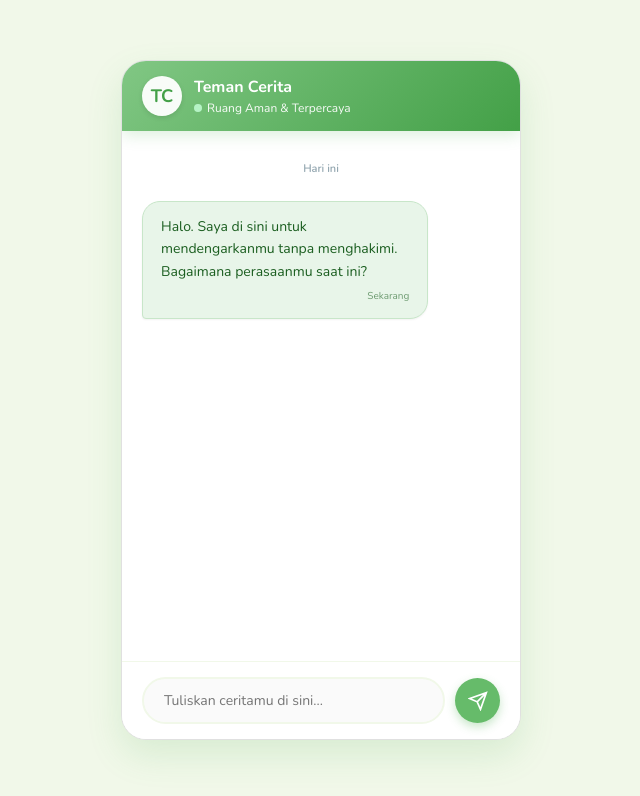
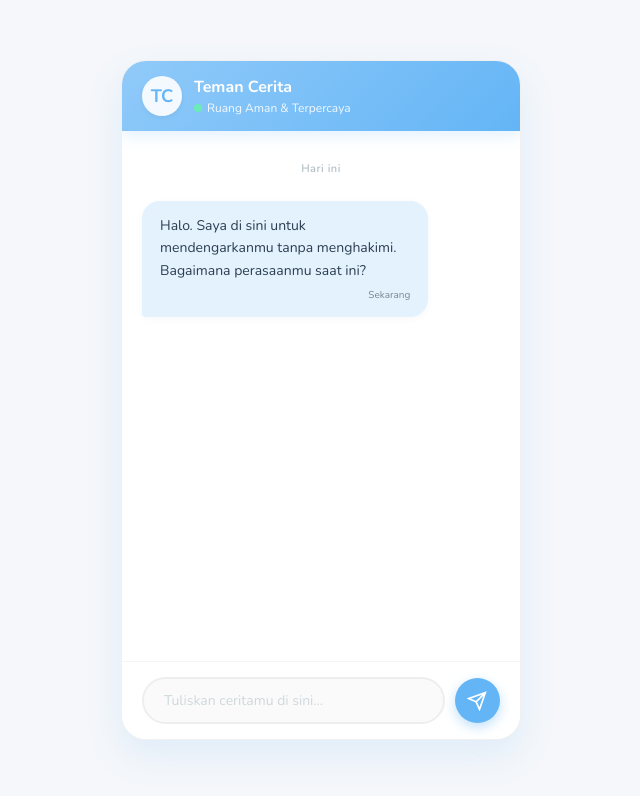
Before and after one commit to Aristoabd/konstruksi, a plain HTML site: page index.html in a window 1280 px wide. Shown: the whole page, without its empty margins (319-959 px from the left). Drawn offline with nearby package versions, Linux system fonts and the light colour scheme.

Commit message:
Update style.css

```diff
--- a/style.css
+++ b/style.css
@@ -1,26 +1,24 @@
 :root {
-    /* --- PALET WARNA BARU (HEALING GREEN) --- */
+    /* --- PALET WARNA BARU (LEBIH TERANG/BRIGHT) --- */
 
-    /* HIJAU (Healing & Growth): Menyeimbangkan emosi & mengurangi stres visual */
-    --primary-green: #66BB6A;      /* Warna Utama (Tombol & Ikon) */
-    --header-grad-1: #81C784;      /* Gradasi Hijau Muda */
-    --header-grad-2: #43A047;      /* Gradasi Hijau Daun */
+    /* Biru Cerah (Langit): Memberikan kesan ruang aman yang luas & tenang */
+    /* Menggantikan biru yang terlalu 'corporate' menjadi lebih friendly */
+    --primary-blue: #64B5F6;       /* Tombol & Aksen Utama */
+    --header-gradient-1: #90CAF9;  /* Gradasi Header Kiri */
+    --header-gradient-2: #64B5F6;  /* Gradasi Header Kanan */
 
-    /* BUBBLE BOT: Hijau Sangat Muda */
-    /* Hijau muda membantu menenangkan pikiran [cite: 8, 11] */
-    --bot-bg: #E8F5E9;
-    --bot-text: #1B5E20;           /* Teks hijau tua agar kontras & terbaca */
+    /* Hijau Mint: Kesan healing yang segar & ringan di mata */
+    --bot-bg: #E3F2FD;             /* Background pesan bot (Biru-putih sangat muda) */
+    --bot-text: #2c3e50;           /* Teks bot (Abu tua agar kontras) */
 
-    /* BUBBLE USER: Pink Pastel Tetap Dipertahankan */
-    /* Pink memberi kesan 'warm emotional support' & empati [cite: 15, 16] */
-    --user-bg: #FFCDD2;
-    --user-text: #5D4037;          /* Coklat tua (kombinasi hijau+coklat = membumi/grounding)  */
+    /* Pink Blush: Kehangatan emosional yang lembut */
+    --user-bg: #FFCDD2;            /* Background pesan user (Pink muda) */
+    --user-text: #5D4037;          /* Teks user (Coklat tua lembut, bukan hitam) */
 
-    /* NETRAL: Putih (Clean Minimalist) */
-    /* Putih memberi kesan ruang terbuka & tidak membebani emosi [cite: 20, 21] */
-    --bg-app: #F1F8E9;             /* Latar belakang aplikasi (Hijau pupus sangat tipis) */
-    --chat-bg: #FFFFFF;            /* Area chat putih bersih */
-    --input-bg: #FAFAFA;
+    /* Putih & Netral: Minimalis & Bersih */
+    --bg-app: #F5F7FA;             /* Latar belakang luar aplikasi */
+    --chat-bg: #FFFFFF;            /* Latar belakang area chat */
+    --input-bg: #FAFAFA;           /* Background kolom ketik */
 }
 
 /* Reset & Font */
@@ -28,7 +26,7 @@
     margin: 0;
     padding: 0;
     box-sizing: border-box;
-    font-family: 'Nunito', sans-serif;
+    font-family: 'Nunito', 'Segoe UI', Tahoma, Geneva, Verdana, sans-serif;
 }
 
 body {
@@ -39,6 +37,7 @@ body {
     align-items: center;
 }
 
+/* Container Utama */
 .chat-wrapper {
     width: 100%;
     height: 100%;
@@ -48,45 +47,45 @@ body {
     padding: 20px;
 }
 
-/* BOX UTAMA */
 .chat-container {
     width: 100%;
-    max-width: 400px;
+    max-width: 400px; /* Sedikit lebih ramping agar elegan */
     height: 85vh;
     background: var(--chat-bg);
     border-radius: 25px;
-    /* Shadow hijau lembut untuk kesan 'floating' */
-    box-shadow: 0 15px 35px rgba(76, 175, 80, 0.15);
+    /* Shadow yang sangat lembut (glowing effect) */
+    box-shadow: 0 15px 35px rgba(100, 181, 246, 0.15);
     display: flex;
     flex-direction: column;
     overflow: hidden;
-    border: 1px solid #E0E0E0;
+    border: 1px solid #F0F0F0;
 }
 
-/* HEADER: Nuansa Hijau Alam */
+/* HEADER: Lebih Terang & Gradasi Halus */
 .chat-header {
-    background: linear-gradient(135deg, var(--header-grad-1), var(--header-grad-2));
+    background: linear-gradient(135deg, var(--header-gradient-1), var(--header-gradient-2));
     padding: 15px 20px;
     display: flex;
     align-items: center;
     gap: 12px;
     color: white;
-    box-shadow: 0 4px 15px rgba(76, 175, 80, 0.2);
+    /* Shadow header tipis */
+    box-shadow: 0 4px 15px rgba(100, 181, 246, 0.2);
     z-index: 10;
 }
 
 .logo {
     width: 40px;
     height: 40px;
-    background: rgba(255, 255, 255, 0.95);
-    color: var(--header-grad-2); /* Logo berwarna hijau daun */
+    background: rgba(255, 255, 255, 0.9); /* Putih agak transparan */
+    color: var(--primary-blue);
     border-radius: 50%;
     display: flex;
     align-items: center;
     justify-content: center;
     font-weight: 800;
     font-size: 18px;
-    box-shadow: 0 2px 5px rgba(0,0,0,0.1);
+    box-shadow: 0 2px 5px rgba(0,0,0,0.05);
 }
 
 .header-info h2 {
@@ -97,23 +96,23 @@ body {
 
 .status {
     font-size: 12px;
-    opacity: 0.95;
+    opacity: 0.9;
     display: flex;
     align-items: center;
     gap: 5px;
 }
 
-/* Status Online: Putih terang */
+/* Titik hijau kecil status online */
 .status::before {
     content: '';
     display: block;
     width: 8px;
     height: 8px;
-    background-color: #B9F6CA;
+    background-color: #69F0AE; /* Hijau neon lembut */
     border-radius: 50%;
 }
 
-/* AREA CHAT */
+/* CHAT AREA */
 .chat-box {
     flex: 1;
     padding: 20px;
@@ -124,15 +123,25 @@ body {
     gap: 15px;
 }
 
+/* Scrollbar cantik (Chrome/Safari) */
+.chat-box::-webkit-scrollbar {
+    width: 6px;
+}
+.chat-box::-webkit-scrollbar-thumb {
+    background-color: #E0E0E0;
+    border-radius: 10px;
+}
+
 .date-divider {
     text-align: center;
     font-size: 11px;
-    color: #90A4AE;
+    color: #B0BEC5;
     margin: 10px 0;
     font-weight: 600;
+    letter-spacing: 0.5px;
 }
 
-/* BASE MESSAGE */
+/* BASE MESSAGE STYLE */
 .message {
     max-width: 80%;
     padding: 14px 18px;
@@ -140,7 +149,7 @@ body {
     font-size: 14px;
     line-height: 1.6;
     position: relative;
-    box-shadow: 0 1px 2px rgba(0,0,0,0.05);
+    box-shadow: 0 2px 8px rgba(0,0,0,0.03); /* Shadow super halus */
     animation: slideUp 0.3s ease-out;
 }
 
@@ -149,19 +158,18 @@ body {
     to { opacity: 1; transform: translateY(0); }
 }
 
-/* BOT MESSAGE: Hijau (Healing) */
+/* BOT MESSAGE: Putih Kebiruan (Sangat Bersih & Menenangkan) */
 .bot-message {
     background: var(--bot-bg);
     color: var(--bot-text);
     align-self: flex-start;
     border-bottom-left-radius: 4px;
-    border: 1px solid #C8E6C9; /* Border hijau tipis */
 }
 
-/* USER MESSAGE: Pink (Warmth) */
+/* USER MESSAGE: Pink Lembut (Hangat & Empati) */
 .user-message {
     background: var(--user-bg);
-    color: var(--user-text);
+    color: var(--user-text); /* Teks coklat tua agar mudah dibaca di background pink */
     align-self: flex-end;
     border-bottom-right-radius: 4px;
 }
@@ -178,7 +186,7 @@ body {
 .chat-input-area {
     padding: 15px 20px;
     background: var(--chat-bg);
-    border-top: 1px solid #F1F8E9;
+    border-top: 1px solid #F5F5F5;
     display: flex;
     align-items: center;
     gap: 10px;
@@ -187,23 +195,27 @@ body {
 #user-input {
     flex: 1;
     padding: 12px 20px;
-    border: 2px solid #F1F8E9;
+    border: 2px solid #EEEEEE;
     border-radius: 50px;
     outline: none;
     font-size: 14px;
     background: var(--input-bg);
     transition: 0.3s all;
-    color: #37474F;
+    color: #455A64;
+}
+
+#user-input::placeholder {
+    color: #CFD8DC;
 }
 
 #user-input:focus {
-    border-color: var(--primary-green);
+    border-color: var(--primary-blue);
     background: #fff;
-    box-shadow: 0 0 0 3px rgba(76, 175, 80, 0.1);
+    box-shadow: 0 0 0 3px rgba(100, 181, 246, 0.1);
 }
 
 #send-btn {
-    background: var(--primary-green);
+    background: var(--primary-blue);
     color: white;
     border: none;
     width: 45px;
@@ -214,10 +226,14 @@ body {
     display: flex;
     align-items: center;
     justify-content: center;
-    box-shadow: 0 4px 10px rgba(76, 175, 80, 0.3);
+    box-shadow: 0 4px 12px rgba(100, 181, 246, 0.4);
 }
 
 #send-btn:hover {
     transform: scale(1.05);
-    background: #43A047; /* Hijau lebih gelap saat hover */
+    background: #42A5F5;
 }
+
+#send-btn svg {
+    margin-left: -2px; /* Koreksi optik agar ikon terlihat di tengah */
+}
```
